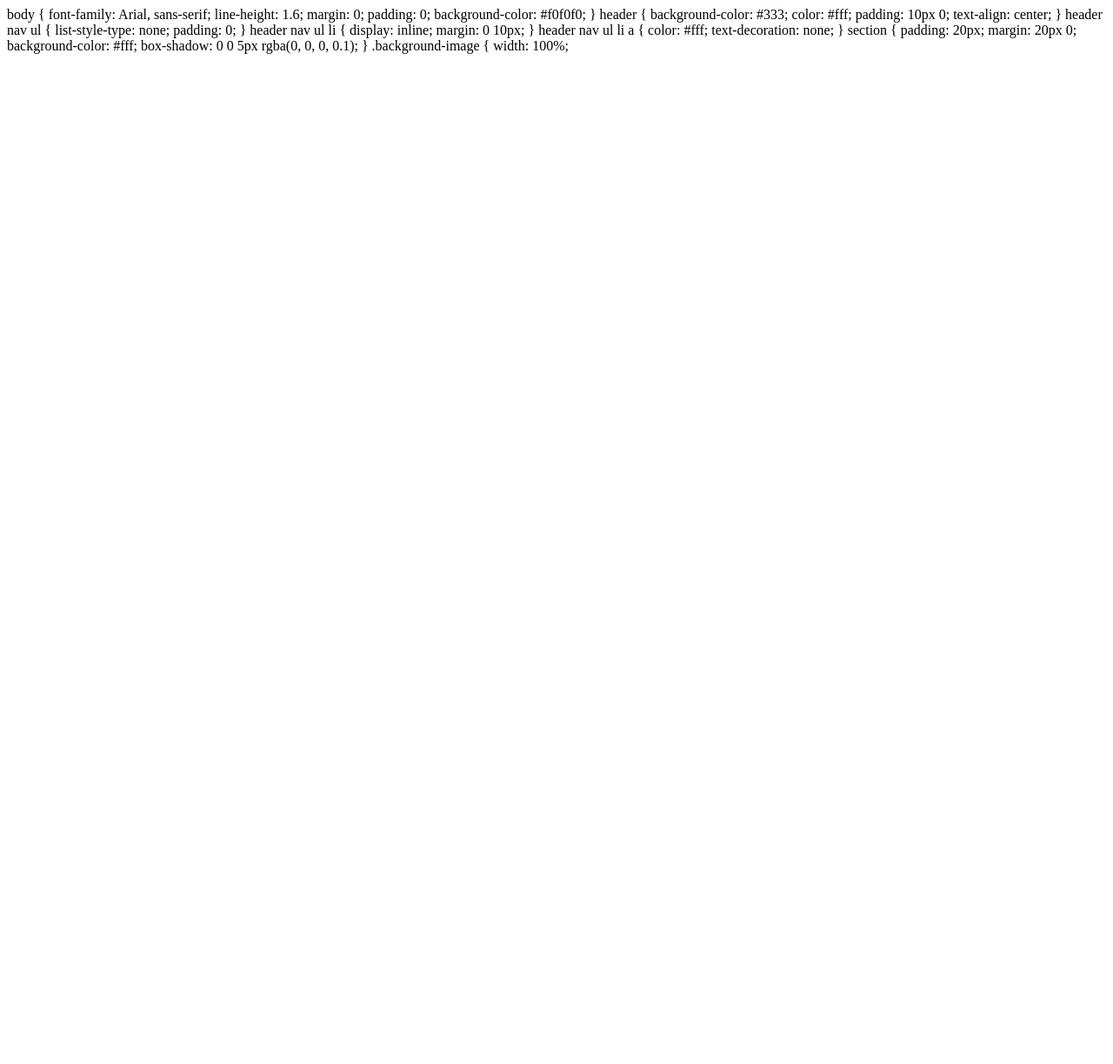
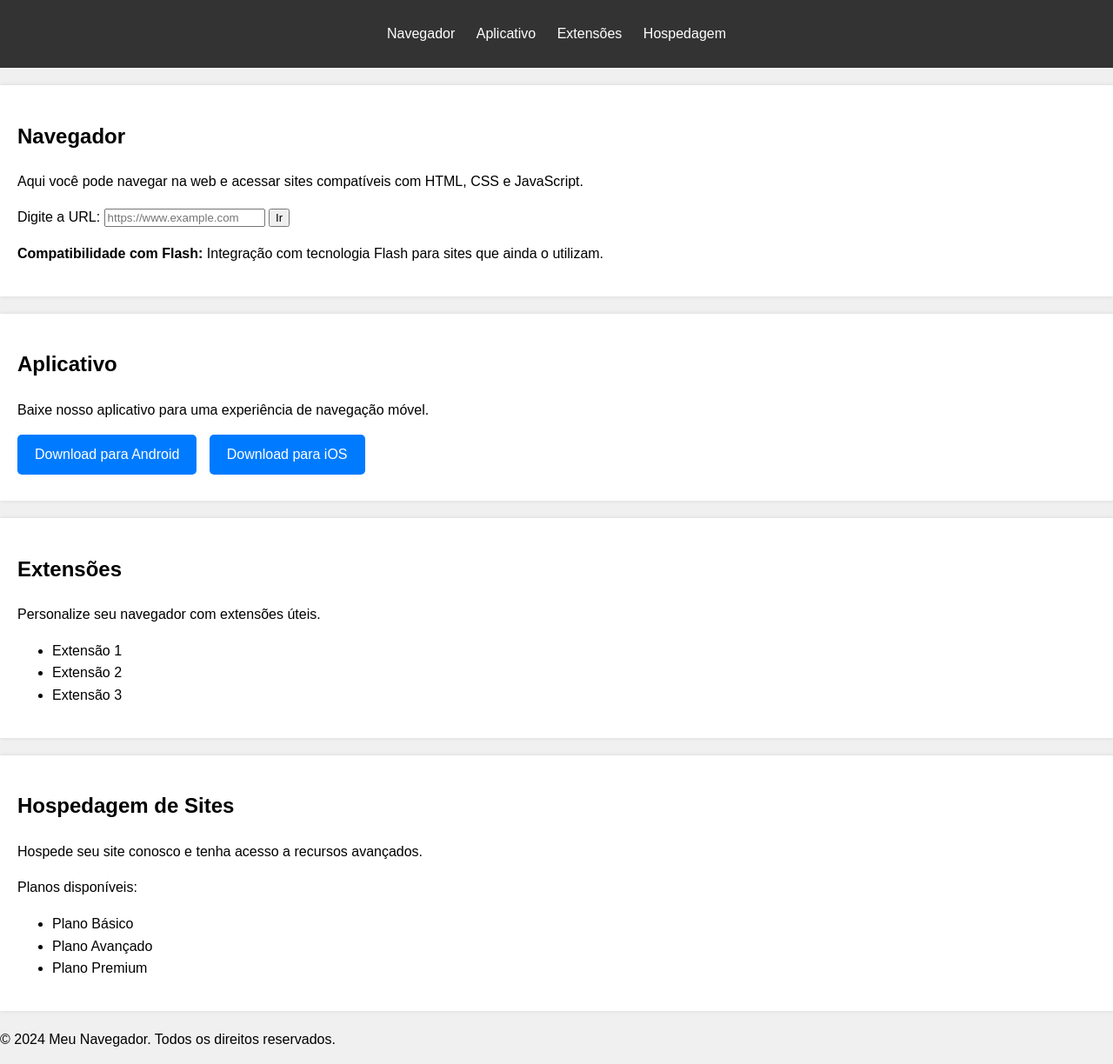
Before and after one commit to helloguy123ff/iahd, a plain HTML site: page index.html in a window 1280 px wide. Shown: the whole page at 87% size. Before the commit the page ends 800 px from the top, so only its background shows below. Drawn offline with Linux system fonts and the light colour scheme.

Commit message:
Update index.html

```diff
--- a/index.html
+++ b/index.html
@@ -1,3 +1,10 @@
+<!DOCTYPE html>
+<html lang="pt-br">
+<head>
+    <meta charset="UTF-8">
+    <meta name="viewport" content="width=device-width, initial-scale=1.0">
+    <title>Meu Navegador</title>
+    <style>
         body {
             font-family: Arial, sans-serif;
             line-height: 1.6;
@@ -5,35 +12,111 @@ body {
             padding: 0;
             background-color: #f0f0f0;
         }
-
         header {
             background-color: #333;
             color: #fff;
             padding: 10px 0;
             text-align: center;
         }
-
         header nav ul {
             list-style-type: none;
             padding: 0;
         }
-
         header nav ul li {
             display: inline;
             margin: 0 10px;
         }
-
         header nav ul li a {
             color: #fff;
             text-decoration: none;
         }
-
-section {
+        .section {
             padding: 20px;
             margin: 20px 0;
             background-color: #fff;
             box-shadow: 0 0 5px rgba(0, 0, 0, 0.1);
         }
-
         .background-image {
             width: 100%;
+            max-width: 100%;
+            height: auto;
+            display: block;
+            margin: 20px auto;
+        }
+        .download-link {
+            display: inline-block;
+            margin-right: 10px;
+            margin-bottom: 10px;
+            padding: 10px 20px;
+            background-color: #007bff;
+            color: #fff;
+            text-decoration: none;
+            border-radius: 5px;
+        }
+        .download-link:hover {
+            background-color: #0056b3;
+        }
+    </style>
+</head>
+<body>
+    <!-- Barra de Navegação -->
+    <header>
+        <nav>
+            <ul>
+                <li><a href="#navegador">Navegador</a></li>
+                <li><a href="#aplicativo">Aplicativo</a></li>
+                <li><a href="#extensoes">Extensões</a></li>
+                <li><a href="#hospedagem">Hospedagem</a></li>
+            </ul>
+        </nav>
+    </header>
+
+    <!-- Seção do Navegador -->
+    <section id="navegador" class="section">
+        <h2>Navegador</h2>
+        <p>Aqui você pode navegar na web e acessar sites compatíveis com HTML, CSS e JavaScript.</p>
+        <form action="https://www.exemplo.com/" method="get">
+            <label for="url">Digite a URL:</label>
+            <input type="text" id="url" name="url" placeholder="https://www.example.com">
+            <button type="submit">Ir</button>
+        </form>
+        <p><strong>Compatibilidade com Flash:</strong> Integração com tecnologia Flash para sites que ainda o utilizam.</p>
+    </section>
+
+    <!-- Seção do Aplicativo -->
+    <section id="aplicativo" class="section">
+        <h2>Aplicativo</h2>
+        <p>Baixe nosso aplicativo para uma experiência de navegação móvel.</p>
+        <a href="#" class="download-link">Download para Android</a>
+        <a href="#" class="download-link">Download para iOS</a>
+    </section>
+
+    <!-- Seção de Extensões -->
+    <section id="extensoes" class="section">
+        <h2>Extensões</h2>
+        <p>Personalize seu navegador com extensões úteis.</p>
+        <ul>
+            <li>Extensão 1</li>
+            <li>Extensão 2</li>
+            <li>Extensão 3</li>
+        </ul>
+    </section>
+
+    <!-- Seção de Hospedagem -->
+    <section id="hospedagem" class="section">
+        <h2>Hospedagem de Sites</h2>
+        <p>Hospede seu site conosco e tenha acesso a recursos avançados.</p>
+        <p>Planos disponíveis:</p>
+        <ul>
+            <li>Plano Básico</li>
+            <li>Plano Avançado</li>
+            <li>Plano Premium</li>
+        </ul>
+    </section>
+
+    <!-- Rodapé -->
+    <footer>
+        <p>&copy; 2024 Meu Navegador. Todos os direitos reservados.</p>
+    </footer>
+</body>
+</html>
```
Lines whose indentation alone changed are shown as unchanged.
